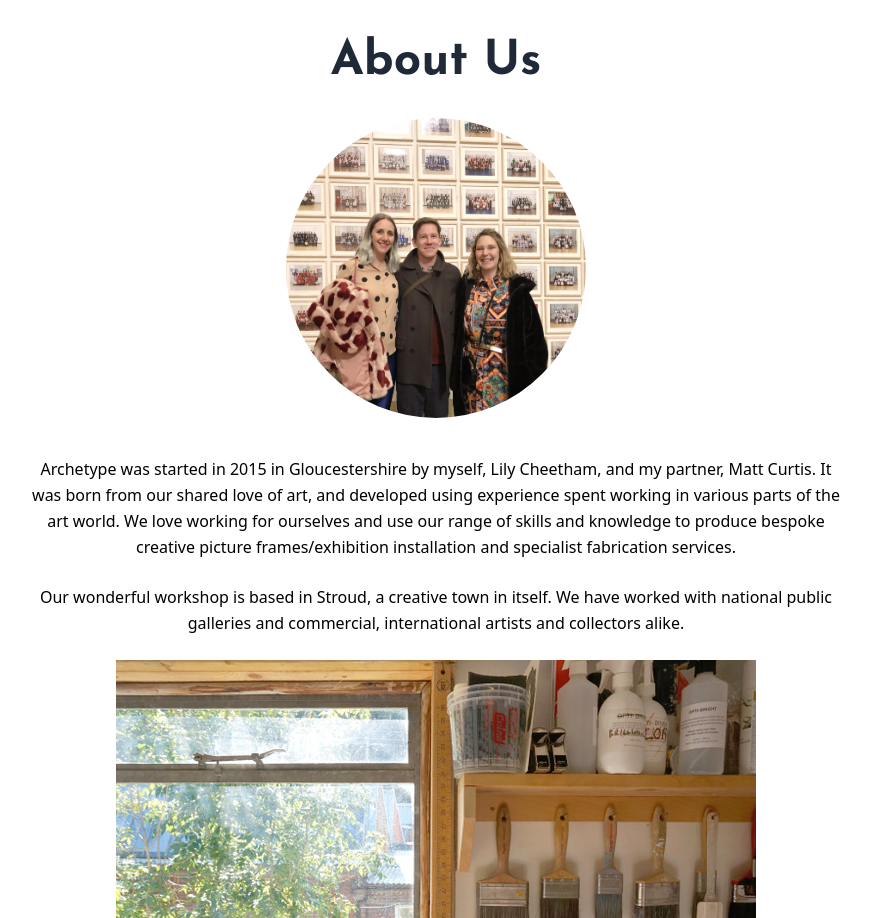
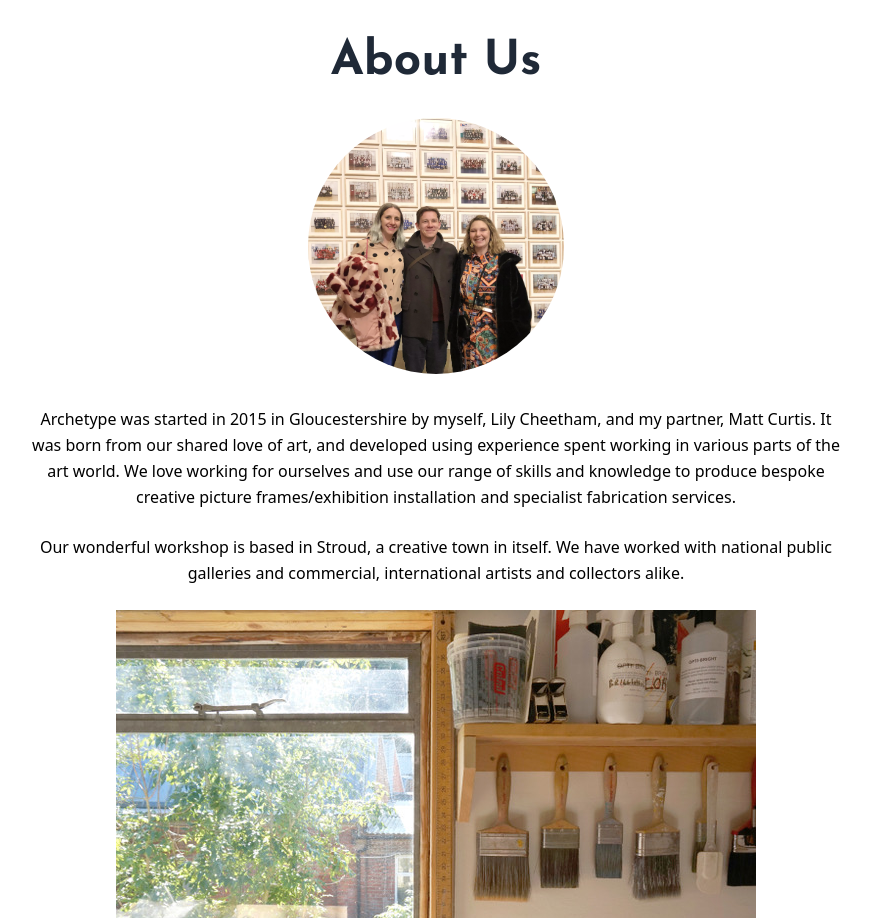
Before and after one commit to Alibongo/archetype-daisy, a Next.js app: page / in a window 1280 px wide. Shown: the part 2472-3390 px from the top of the page, without its empty margins (204-1075 px from the left). Built offline with nearby package versions, Linux system fonts and the light colour scheme; no server answers.

Commit message:
add Image comp back

```diff
--- a/components/About.js
+++ b/components/About.js
@@ -2,8 +2,8 @@ import React, { useEffect, useState } from "react";
 import Link from "next/link";
 import userData from "../constants/userData";
 import ButtonSvg from "./ButtonSvg";
-import Image from "next/image";
-import group from "../public/images/general/group.webp";
+// import Image from "next/image";
+// import group from "../public/images/general/group.webp";
 
 export default function About({}) {
   return (
@@ -15,13 +15,21 @@ export default function About({}) {
               <h2 className="font-bold text-gray-800">About Us</h2>
               <div>
                 <div className="relative py-8">
-                  <Image
+                  {/* <Image
                     className="rounded-full"
                     src={group}
                     width={300}
                     height={300}
                     alt="Shoes"
                     objectFit="cover"
+                  /> */}
+
+                  <img
+                    src="/images/general/group.webp"
+                    className="w-64 h-64 mx-auto rounded-full"
+                    alt="group"
+                    height="auto"
+                    object-fit="cover"
                   />
                 </div>
                 <p className="mb-6 text-base leading-relaxed text-body-color">
@@ -45,9 +53,7 @@ export default function About({}) {
             </div>
             {/* image section */}
             <div className="text-center">
-              <div
-                className="relative inline-block "
-              >
+              <div className="relative inline-block ">
                 <img
                   className=""
                   src="./images/general/shelf.jpeg"
--- a/components/Features.js
+++ b/components/Features.js
@@ -6,6 +6,7 @@ import Image from "next/image";
 import chevron from "../public/images/examples/AbigailGrey.webp";
 import alumFrame from "../public/images/examples/alumFrame.webp";
 import skateBoard from "../public/images/examples/SkateFab.webp";
+// import conservation from "../public/images/examples/conservation.webp";
 import tarySimon from "../public/images/examples/tarySimonExhibition.webp";
 
 export default function Features() {
--- a/package.json
+++ b/package.json
@@ -6,7 +6,8 @@
     "dev": "next dev",
     "build": "next build",
     "start": "next start",
-    "lint": "next lint"
+    "lint": "next lint",
+    "export": "next build && next export"
   },
   "dependencies": {
     "@fortawesome/fontawesome-svg-core": "^6.1.1",
```
Also changed, not shown: .eslintrc.json.
